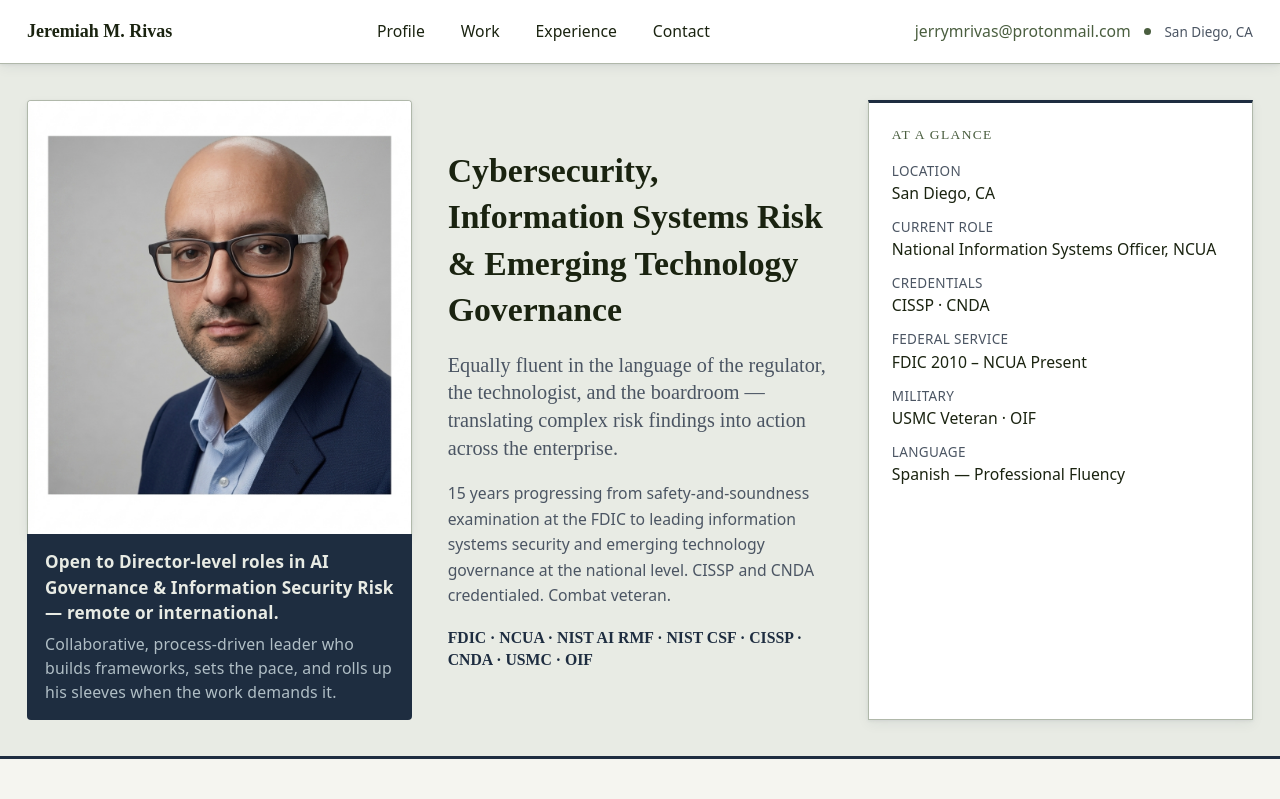
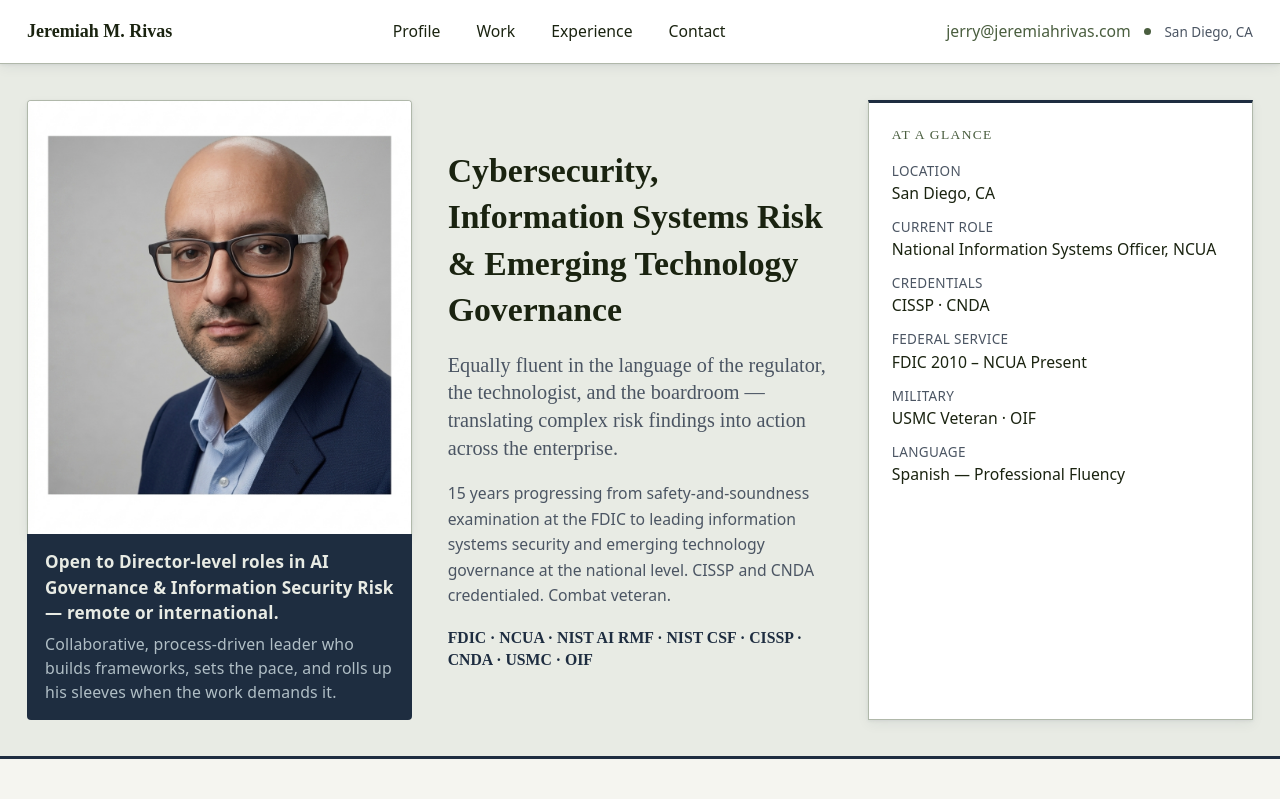
Before and after one commit to jeremiahrivas-cloud/jeremiah-rivas-site, a React (Vite) app: page / in a window 1280 px wide. Shown: the top 799 px of the page. Built offline with nearby package versions, Linux system fonts and the light colour scheme.

Commit message:
update contact email to jerry@jeremiahrivas.com

```diff
--- a/src/components/ChatAssistant.jsx
+++ b/src/components/ChatAssistant.jsx
@@ -47,7 +47,7 @@ export default function ChatAssistant() {
     } catch {
       setMessages([...updated, {
         role: 'assistant',
-        content: 'Something went wrong. Reach out directly at jerrymrivas@protonmail.com.'
+        content: 'Something went wrong. Reach out directly at jerry@jeremiahrivas.com.'
       }]);
     } finally {
       setLoading(false);
--- a/src/components/ContactForm.jsx
+++ b/src/components/ContactForm.jsx
@@ -11,10 +11,10 @@ export default function ContactForm({ sectionNumber }) {
         For professional inquiries, reach out directly:
       </p>
       <a
-        href="mailto:jerrymrivas@protonmail.com"
+        href="mailto:jerry@jeremiahrivas.com"
         className="site-cta font-sans text-sm px-5 py-2.5"
       >
-        jerrymrivas@protonmail.com
+        jerry@jeremiahrivas.com
       </a>
     </section>
   );
--- a/src/components/Header.jsx
+++ b/src/components/Header.jsx
@@ -18,8 +18,8 @@ export default function Header() {
 
         {/* Email + location — right */}
         <div className="hidden md:flex items-center gap-3 shrink-0">
-          <a href="mailto:jerrymrivas@protonmail.com" className="site-sage-link font-sans text-sm">
-            jerrymrivas@protonmail.com
+          <a href="mailto:jerry@jeremiahrivas.com" className="site-sage-link font-sans text-sm">
+            jerry@jeremiahrivas.com
           </a>
           <span className="site-dot w-1.5 h-1.5 rounded-full inline-block" aria-hidden="true" />
           <span className="site-muted font-sans text-xs">San Diego, CA</span>
```
